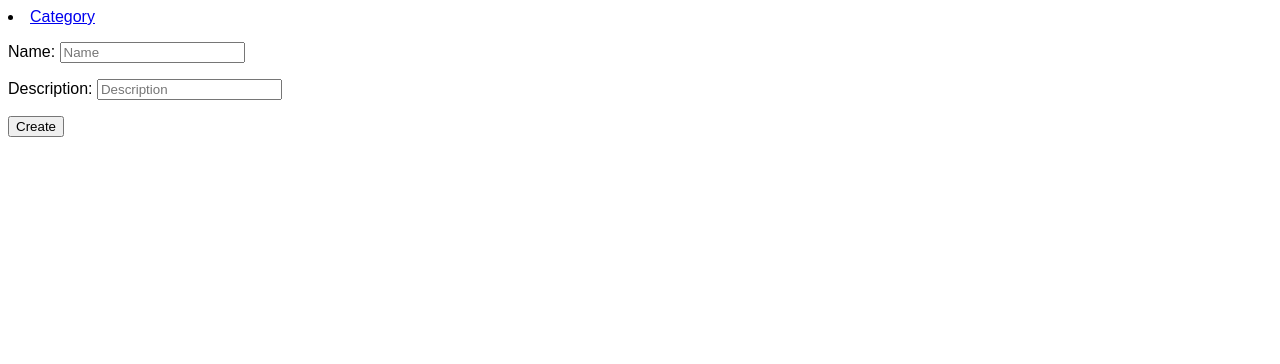
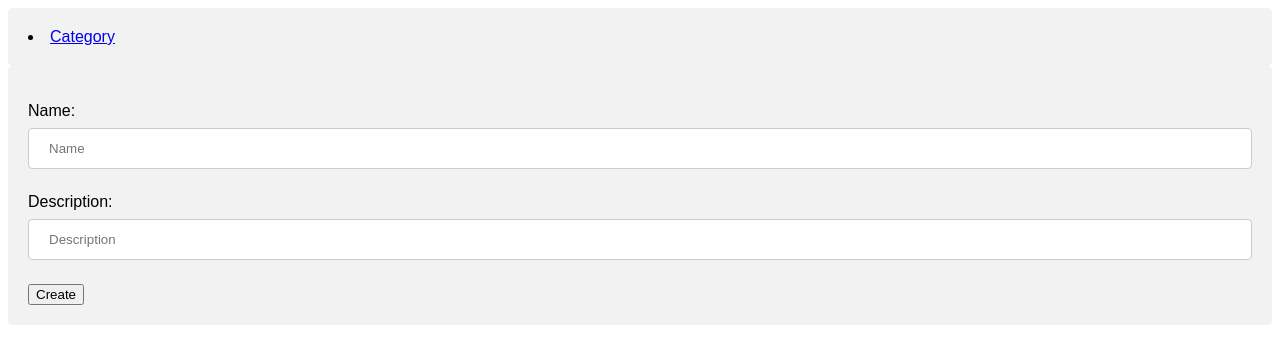
Before and after one commit to vikaas-cyper/django-library, a Django app: page /library/category/create/ in a window 1280 px wide. Shown: the top 364 px of the page. Run offline with Django 4.2, Linux system fonts and the light colour scheme.

Commit message:
Css  changes

```diff
--- a/library/forms/categoryForm.py
+++ b/library/forms/categoryForm.py
@@ -6,7 +6,7 @@ class CategoryForm(forms.ModelForm):
         model = Category
         fields = ['name', 'description']
         widgets = {
-            'name': forms.TextInput(attrs={'class': 'form-control', 'placeholder': 'Name'}),
-            'description': forms.TextInput(attrs={'class': 'form-control', 'placeholder': 'Description'}),
+            'name': forms.TextInput(attrs={'class': 'form-control','type':"text" , 'placeholder': 'Name'}),
+            'description': forms.TextInput(attrs={'class': 'form-control','type':"text" , 'placeholder': 'Description'}),
 
         }
--- a/library/static/style.css
+++ b/library/static/style.css
@@ -2,7 +2,41 @@
 
 /* Change your font family */
 font-family: sans-serif;
+
 }
+
+
+.form-control {
+    width: 100%;
+    padding: 12px 20px;
+    margin: 8px 0;
+    display: inline-block;
+    border: 1px solid #ccc;
+    border-radius: 4px;
+    box-sizing: border-box;
+  }
+
+  input[type=submit] {
+    width: 100%;
+    background-color: #4CAF50;
+    color: white;
+    padding: 14px 20px;
+    margin: 8px 0;
+    border: none;
+    border-radius: 4px;
+    cursor: pointer;
+  }
+
+  input[type=submit]:hover {
+    background-color: #45a049;
+  }
+
+  div {
+    border-radius: 5px;
+    background-color: #f2f2f2;
+    padding: 20px;
+  }
+
 
 .content-table {
 border-collapse: collapse;
```
